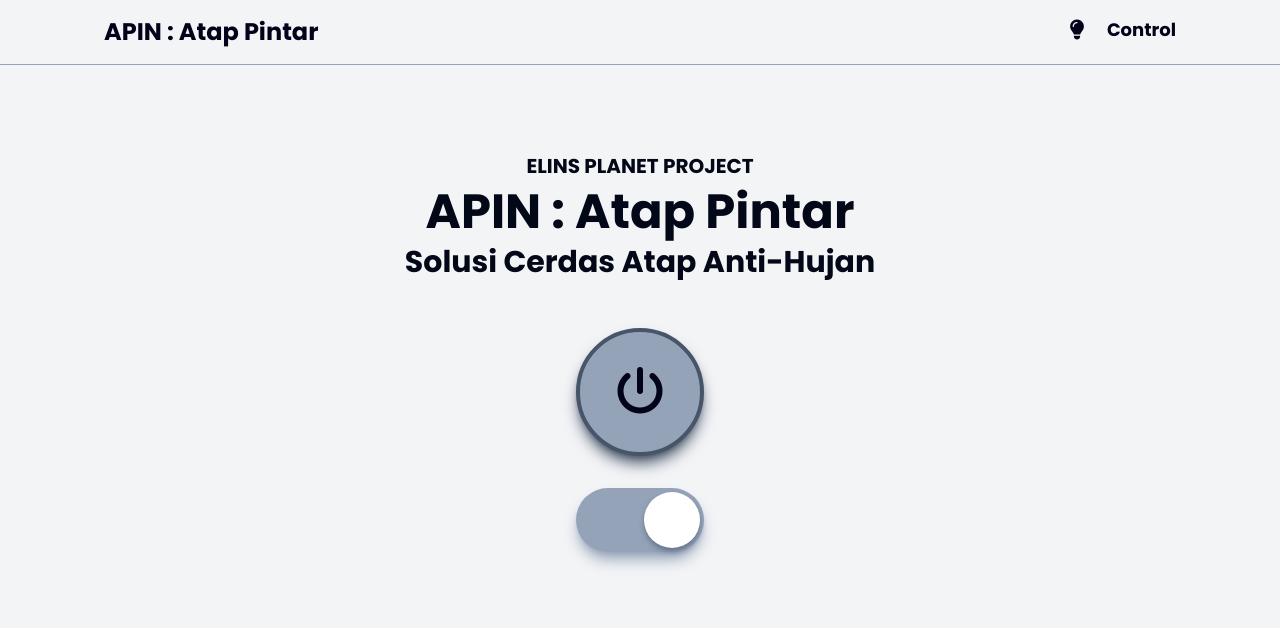
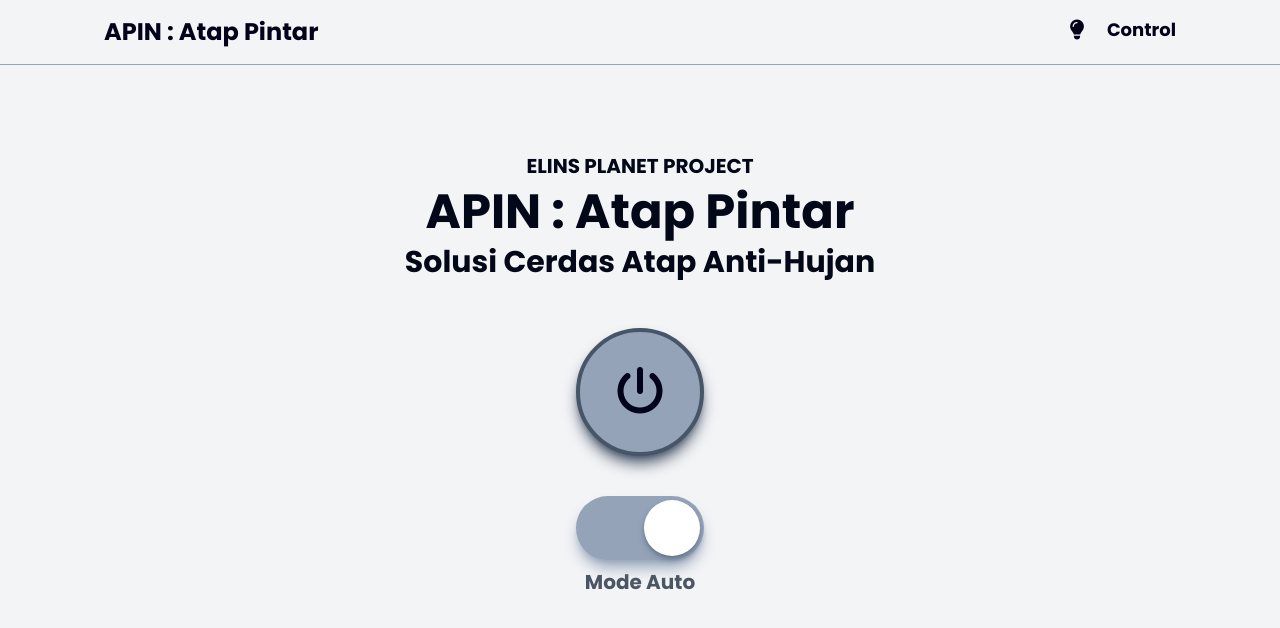
Before and after one commit to shlayb/apin-atap-pintar, a Next.js app: page / in a window 1280 px wide. Shown: the top 628 px of the page. Built offline with nearby package versions, Linux system fonts and the light colour scheme; no server answers; the database is empty.

Commit message:
Initial commit

```diff
--- a/components/toggleauto.js
+++ b/components/toggleauto.js
@@ -37,7 +37,7 @@ export default function ToggleAuto() {
   };
 
   return (
-    <div className="p-8">
+    <div className="p-10">
       <button
         className={`${modeAuto == 0 ? 'bg-slate-300 justify-start duration-300' : 'bg-red-600 justify-end duration-300'}
           shadow-slate-400 shadow-lg min-w-32 min-h-14 rounded-full bg-slate-400 transition-all duration-300 flex items-center`}
@@ -47,6 +47,7 @@ export default function ToggleAuto() {
         <div className={`${modeAuto == 1 ? 'shadow shadow-slate-500' : 'shadow shadow-slate-500'} transition-all duration-300 w-14 h-14 bg-white rounded-full shadow-md m-1`}></div>
         {modeAuto == 0 ? <span className="inline-block align-middle font-Poppins font-medium text-xl p-3 text-gray-600">Off</span> : <span></span>}
       </button>
+      <h2 className="font-Poppins text-center font-bold text-xl pt-2 text-gray-600">Mode Auto</h2>
     </div>
   );
 }
```
